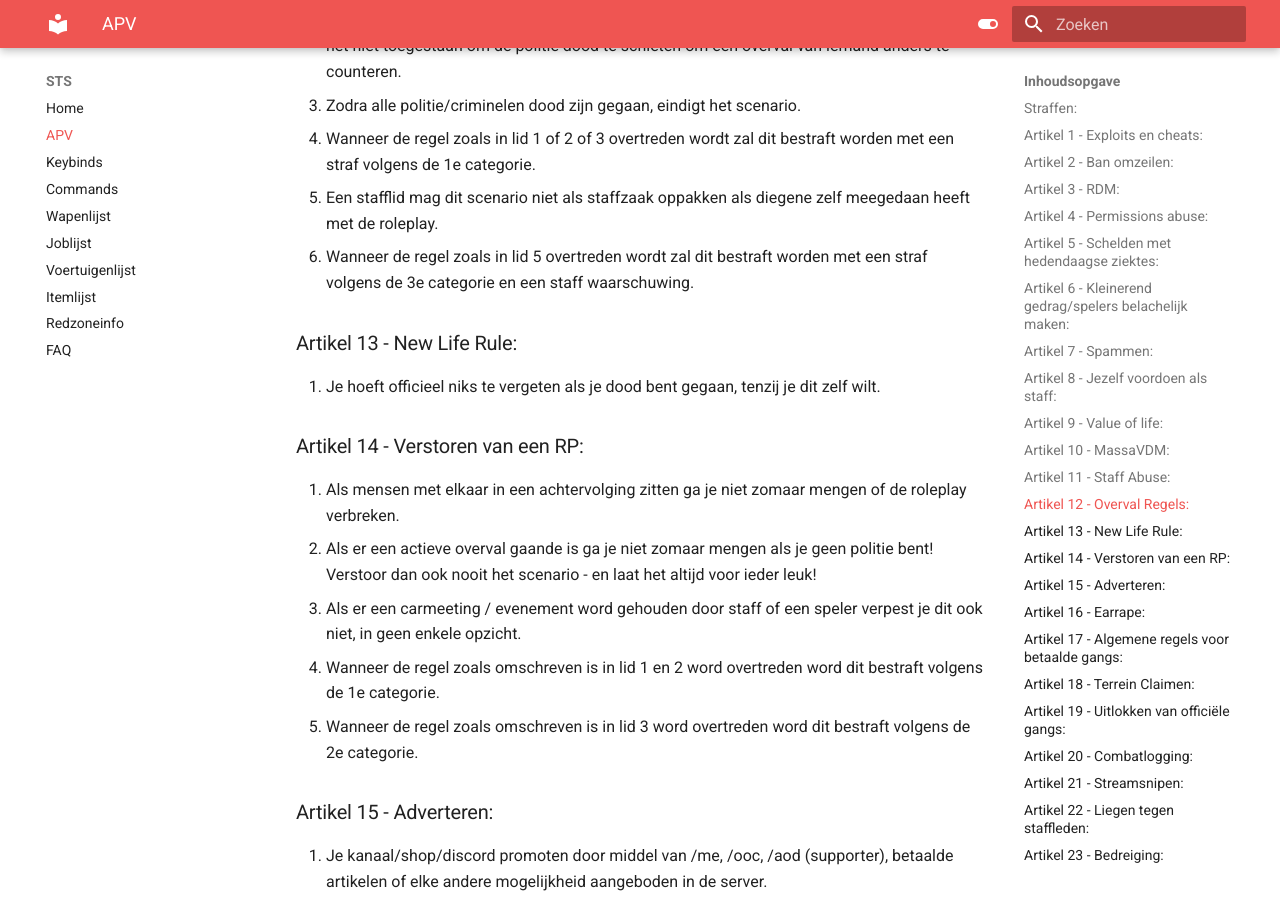
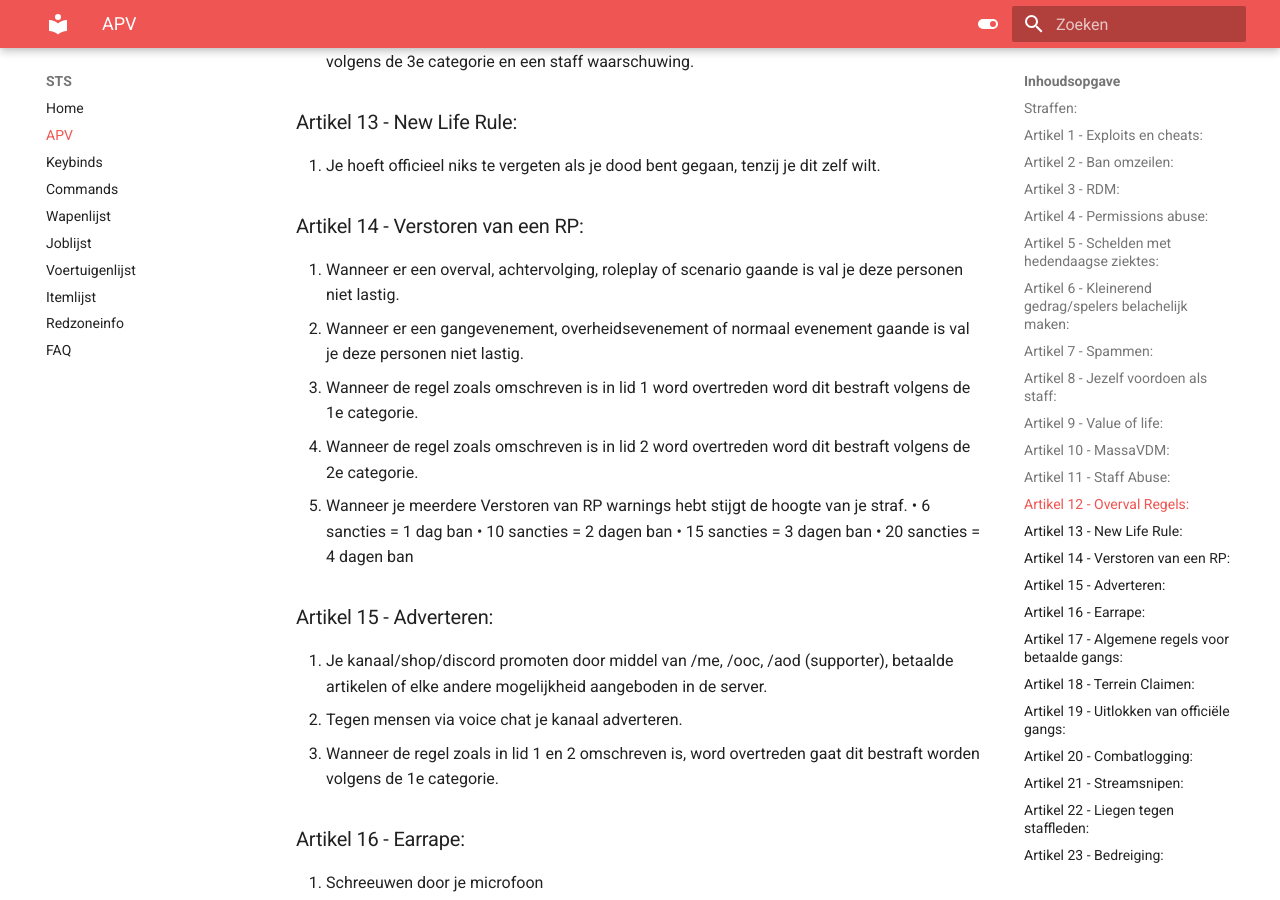
Before and after one commit to Welseyy/STSAPV, an MkDocs documentation site: the page built from docs/apv.md, in a window 1280 px wide and 900 px high, scrolled down 3347 px. Built offline with MkDocs 1.6.1 and Material for MkDocs 9.7.7, drawn with Linux system fonts in a browser that asks for light colours; some of the changed text lies outside the part shown.

Commit message:
Update apv.md
Aanpassing artikel 3 & 14.

```diff
--- a/docs/apv.md
+++ b/docs/apv.md
@@ -24,14 +24,8 @@
 1. Het omzeilen van je ban zowel op de discord als op de server zal een straf opleveren van de 9e categorie.
 
 ### Artikel 3 - RDM:
-1. Het killen van mensen die niet betrokken zijn bij jouw schietpartij en ook niet betrokken willen zijn zal een straf opleveren van de 1e categorie.
-2. Als iemand op het eiland loopt zonder wapen vast, en niet in een scenario zit met een andere persoon/groepering, mag deze persoon niet vermoord worden. Dit word gezien als een ongeldige reden en zal worden bestraft volgens de 1e categorie.
-3. Het beschieten/slopen van autobanden en andere acties met wapens die als ernstige hinder opgevat kunnen worden vallen niet onder RDM.
-4. Wanneer je meerdere RDM warnings hebt stijgt de hoogte van je straf.
-   • 6 RDM Sancties = 1 dag ban
-   • 10 RDM Sancties = 2 dagen ban
-   • 15 RDM Sancties = 3 dagen ban
-   • 20 RDM Sancties = 4 dagen ban
+1. Het is niet toegestaan om iemand in een staffzaak zonder reden dood te schieten.
+2. Het overtreden van de regel in lid 1 zal een straf opleveren van de 1e categorie.
 
 ### Artikel 4 - Permissions abuse:
 1. Het misbruiken van je f6 menu door bijvoorbeeld je als staff te opstellen (rdmers boeien etc.) of mensen te boeien die dat niet willen zal een straf opleveren van de 2e of 3e categorie.
@@ -83,12 +77,15 @@
 1. Je hoeft officieel niks te vergeten als je dood bent gegaan, tenzij je dit zelf wilt.
 
 ### Artikel 14 - Verstoren van een RP:
-
-1. Als mensen met elkaar in een achtervolging zitten ga je niet zomaar mengen of de roleplay verbreken.
-2. Als er een actieve overval gaande is ga je niet zomaar mengen als je geen politie bent! Verstoor dan ook nooit het scenario -  en laat het altijd voor ieder leuk!
-3. Als er een carmeeting / evenement word gehouden door staff of een speler verpest je dit ook niet, in geen enkele opzicht.
-4. Wanneer de regel zoals omschreven is in lid 1 en 2 word overtreden word dit bestraft volgens de 1e categorie.
-5. Wanneer de regel zoals omschreven is in lid 3 word overtreden word dit bestraft volgens de 2e categorie.
+1. Wanneer er een overval, achtervolging, roleplay of scenario gaande is val je deze personen niet lastig.
+2. Wanneer er een gangevenement, overheidsevenement of normaal evenement gaande is val je deze personen niet lastig.
+3. Wanneer de regel zoals omschreven is in lid 1  word overtreden word dit bestraft volgens de 1e categorie.
+4. Wanneer de regel zoals omschreven is in lid 2 word overtreden word dit bestraft volgens de 2e categorie.
+5. Wanneer je meerdere Verstoren van RP warnings hebt stijgt de hoogte van je straf.
+• 6 sancties = 1 dag ban
+• 10 sancties = 2 dagen ban
+• 15 sancties = 3 dagen ban
+• 20 sancties = 4 dagen ban
 
 ### Artikel 15 - Adverteren:
 
```
